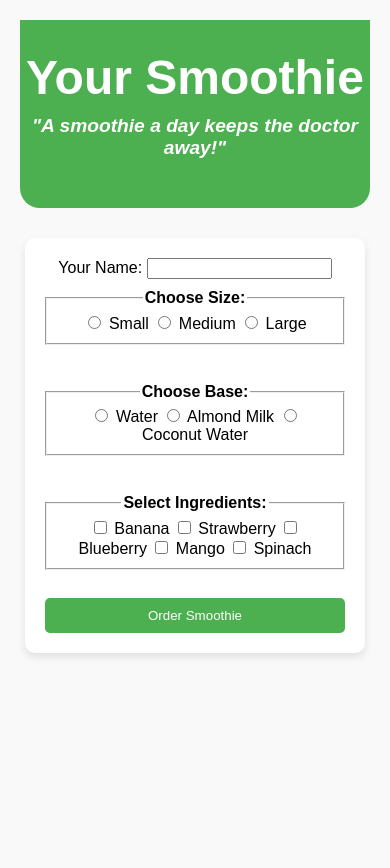
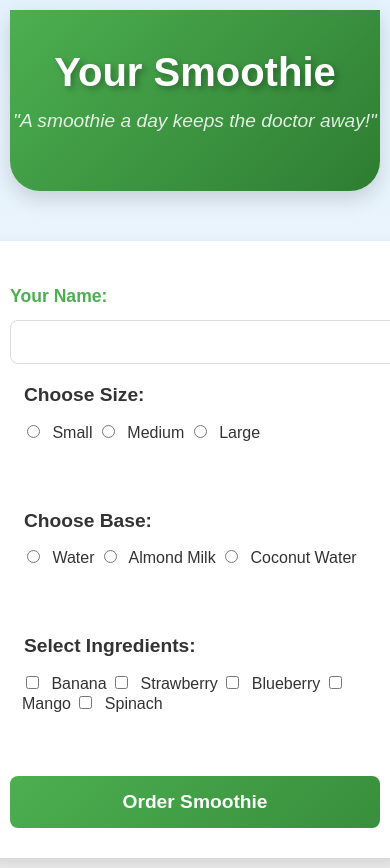
Before and after one commit to rohanrizzal/assignment3, a plain HTML site: page index.html in a window 390 px wide. Before the commit the page ends 844 px from the top, so only its background shows below. Drawn offline with Linux system fonts and the light colour scheme.

Commit message:
Styling Update

```diff
--- a/styles.css
+++ b/styles.css
@@ -1,82 +1,184 @@
 /* Global Styles */
 body {
-    font-family: Arial, sans-serif;
-    background-color: #f9f9f9;
-    padding: 20px;
+    font-family: 'Poppins', Arial, sans-serif;
+    background: linear-gradient(to bottom, #e3f2fd, #f9f9f9);
     margin: 0;
+    padding: 0;
     display: flex;
     flex-direction: column;
     align-items: center;
+    color: #333;
 }
 
 /* Header Styling */
 header {
     width: 100%;
-    background-color: #4CAF50;
+    background: linear-gradient(135deg, #4CAF50, #2E7D32);
     color: white;
-    padding: 30px 0;
+    padding: 60px 0;
     text-align: center;
-    margin-bottom: 30px;
-    border-radius: 0 0 20px 20px;
+    margin-bottom: 50px;
+    border-radius: 0 0 30px 30px;
+    box-shadow: 0 8px 20px rgba(0, 0, 0, 0.15);
 }
 
 .quote-container h1 {
-    font-size: 3em; /* Increased size for the title */
+    font-size: 3.5rem;
     margin: 0;
+    font-weight: 700;
+    text-shadow: 3px 3px 6px rgba(0, 0, 0, 0.3);
 }
 
-/* Ensure the quote is bold */
 .quote-container .quote {
-    font-size: 1.2em; /* Same font size as before */
+    font-size: 1.5rem;
+    margin-top: 15px;
     font-style: italic;
-    margin-top: 10px;
-    font-weight: 700; /* Force the quote to be bold */
+    font-weight: 400;
+    opacity: 0.85;
 }
 
 /* Form Styling */
 form {
-    background-color: #fff;
-    padding: 20px;
-    border-radius: 10px;
-    box-shadow: 0 4px 8px rgba(0, 0, 0, 0.1);
-    width: 300px;
-    text-align: center;
+    background-color: #ffffff;
+    padding: 30px;
+    border-radius: 15px;
+    box-shadow: 0 10px 20px rgba(0, 0, 0, 0.15);
+    width: 350px;
+    text-align: left;
+    position: relative;
+    overflow: hidden;
+}
+
+form:before {
+    content: '';
+    position: absolute;
+    top: -50%;
+    left: -50%;
+    width: 200%;
+    height: 200%;
+    background: radial-gradient(circle, rgba(76, 175, 80, 0.1), transparent 80%);
+    transform: rotate(45deg);
+    z-index: -1;
+}
+
+label {
+    display: block;
+    margin: 15px 0 8px;
+    font-size: 1.1rem;
+    font-weight: bold;
+    color: #4CAF50;
+}
+
+input[type="text"],
+button {
+    width: 100%;
+    padding: 12px;
+    margin-top: 5px;
+    border-radius: 8px;
+    border: 1px solid #ddd;
+    font-size: 1rem;
+    transition: all 0.3s ease-in-out;
+}
+
+input[type="text"]:focus {
+    border-color: #4CAF50;
+    outline: none;
+    box-shadow: 0 0 8px rgba(76, 175, 80, 0.5);
 }
 
 fieldset {
-    margin: 10px 0;
+    margin: 20px 0;
+    border: none;
 }
 
 legend {
     font-weight: bold;
+    font-size: 1.2rem;
+    color: #333;
+    margin-bottom: 10px;
+}
+
+input[type="radio"],
+input[type="checkbox"] {
+    margin-right: 8px;
 }
 
 button {
-    background-color: #4CAF50;
+    background: linear-gradient(135deg, #4CAF50, #388E3C);
     color: white;
     border: none;
-    padding: 10px;
-    border-radius: 5px;
+    padding: 15px;
+    font-size: 1.2rem;
+    font-weight: bold;
     cursor: pointer;
-    width: 100%;
+    margin-top: 15px;
+    transition: background 0.3s ease, transform 0.2s ease;
 }
 
 button:hover {
-    background-color: #45a049;
+    background: linear-gradient(135deg, #45A049, #2E7D32);
+    transform: scale(1.03);
+    box-shadow: 0 4px 10px rgba(0, 0, 0, 0.2);
 }
 
 /* Order Summary Styling */
 #order-summary {
-    margin-top: 20px;
-    padding: 20px;
-    background-color: #fff;
-    border-radius: 10px;
-    box-shadow: 0 4px 8px rgba(0, 0, 0, 0.1);
-    width: 300px;
+    margin-top: 40px;
+    padding: 30px;
+    background-color: #ffffff;
+    border-radius: 15px;
+    box-shadow: 0 10px 20px rgba(0, 0, 0, 0.15);
+    width: 350px;
     text-align: center;
 }
 
+#order-summary h2 {
+    margin-bottom: 20px;
+    font-size: 1.8rem;
+    font-weight: bold;
+    color: #4CAF50;
+}
+
+#order-summary p {
+    font-size: 1.1rem;
+    margin: 10px 0;
+}
+
 #ingredients-images img {
-    width: 100px;
-    margin: 5px;
+    width: 80px;
+    height: 80px;
+    margin: 10px;
+    border-radius: 10px;
+    box-shadow: 0 4px 8px rgba(0, 0, 0, 0.1);
+    transition: transform 0.3s ease-in-out;
 }
+
+#ingredients-images img:hover {
+    transform: scale(1.1);
+    box-shadow: 0 6px 12px rgba(0, 0, 0, 0.2);
+}
+
+/* Responsive Design */
+@media (max-width: 768px) {
+    body {
+        padding: 10px;
+    }
+
+    form,
+    #order-summary {
+        width: 100%;
+        max-width: 400px;
+    }
+
+    header {
+        padding: 40px 0;
+    }
+
+    .quote-container h1 {
+        font-size: 2.5rem;
+    }
+
+    .quote-container .quote {
+        font-size: 1.2rem;
+    }
+}
```
